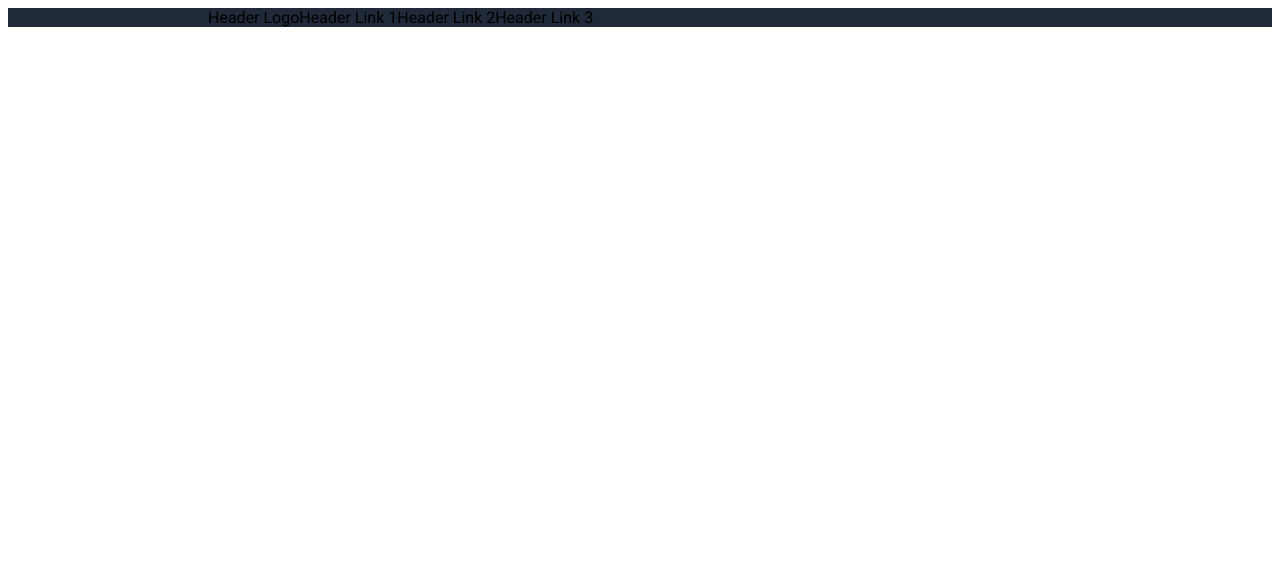
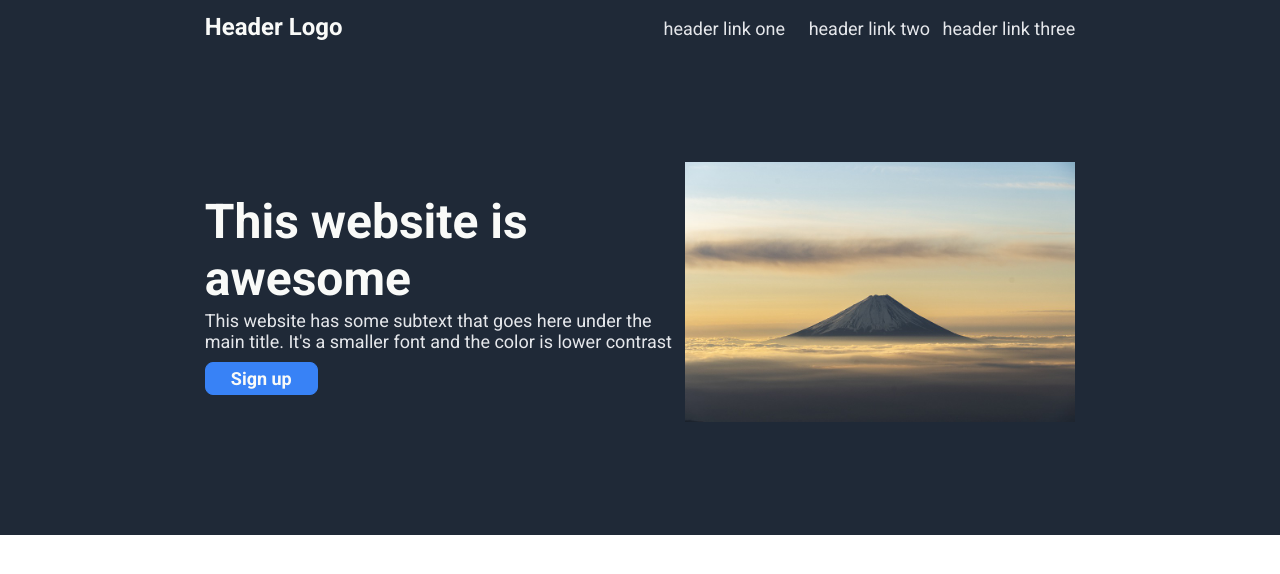
Before and after one commit to cgw5/landing-page, a plain HTML site: page index.html in a window 1280 px wide. Drawn offline with Linux system fonts and the light colour scheme.

Commit message:
Add header with image

```diff
--- a/index.html
+++ b/index.html
@@ -12,13 +12,21 @@
 </head>
 <body>
     <div class="header-container">
-        <div class="header">
+        <div class="header-1">
             <div class="logo">Header Logo</div>
             <div class="links">
-                <div class="link-1">Header Link 1</div>
-                <div class="link-2">Header Link 2</div>
-                <div class="link-3">Header Link 3</div>
+                <div class="link">header link one</div>
+                <div class="link">header link two</div>
+                <div class="link">header link three</div>
             </div>
+        </div>
+        <div class="header-2">
+            <div class="left">
+                <div class="hero">This website is awesome</div>
+                <div class="subtext">This website has some subtext that goes here under the main title. It's a smaller font and the color is lower contrast</div>
+                <button class="signup">Sign up</button>
+            </div>
+            <div class="right"> <img src="fuji.jpg" alt="mount fuji"> </div>
         </div>
     </div>
 
--- a/styles.CSS
+++ b/styles.CSS
@@ -1,25 +1,85 @@
 * {
     font-family: 'Roboto',sans-serif;
+    margin: 0;
+    padding: 0;
 }
 
 .header-container {
     display: flex;
-    align-items: center;
+    flex-direction: column;
     background-color: #1f2937;
 }
 
-.header {
+.header-1 {
     display: flex;
-    justify-content: center;
-    margin-left: 200px;
+    flex: 1;
+    padding: 1%;
+    margin: 0 15%;
+    align-items: baseline;
 }
 
 .logo {
-    display: flex;
-    justify-content: flex-start;
+    flex: 1;
+    color: #f9faf8;
+    font-size: 24px;
+    font-weight: bold;
 }
 
 .links {
+    flex: 1;
+    color: #e5e7eb;
+    font-size: 18px;
     display: flex;
-    justify-content: flex-end;
+    text-align: right;
 }
+.link {
+    flex: 1;
+}
+
+.header-2 {
+    display: flex;
+    flex: 1;
+    padding: 1%;
+    margin: 7.5% 15%;
+    align-items: center;
+}
+
+.left {
+    flex: 1;
+}
+
+.hero {
+    flex: 1;
+    color: #f9faf8;
+    font-size: 48px;
+    font-weight: bolder;
+    margin-bottom: 3px;
+}
+
+.subtext {
+    flex: 1;
+    color: #e5e7eb;
+    font-size: 18px;
+    margin-bottom: 10px;
+}
+
+.signup {
+    flex: 1;
+    background-color: #3882f6;
+    color: #f9faf8;
+    font-size: 18px;
+    font-weight: bold;
+    border-radius: 8px;
+    border: 1px solid #3882f6;
+    padding: 5px 25px;
+}
+
+.right .img{
+    flex: 1;
+}
+
+img{
+    flex: 1;
+    height: auto;
+    width: 390px;
+}
```
Also changed, not shown: fuji.jpg (added).
